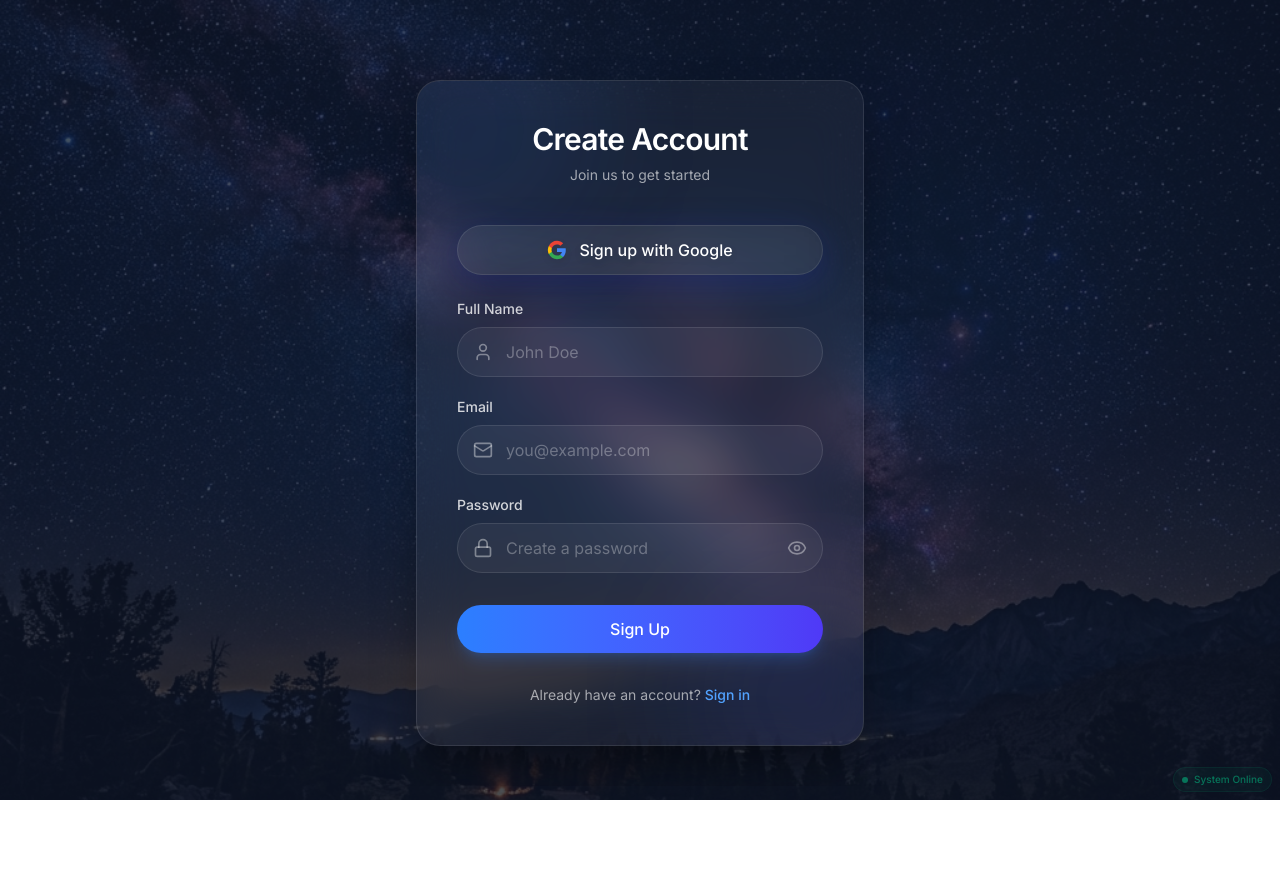
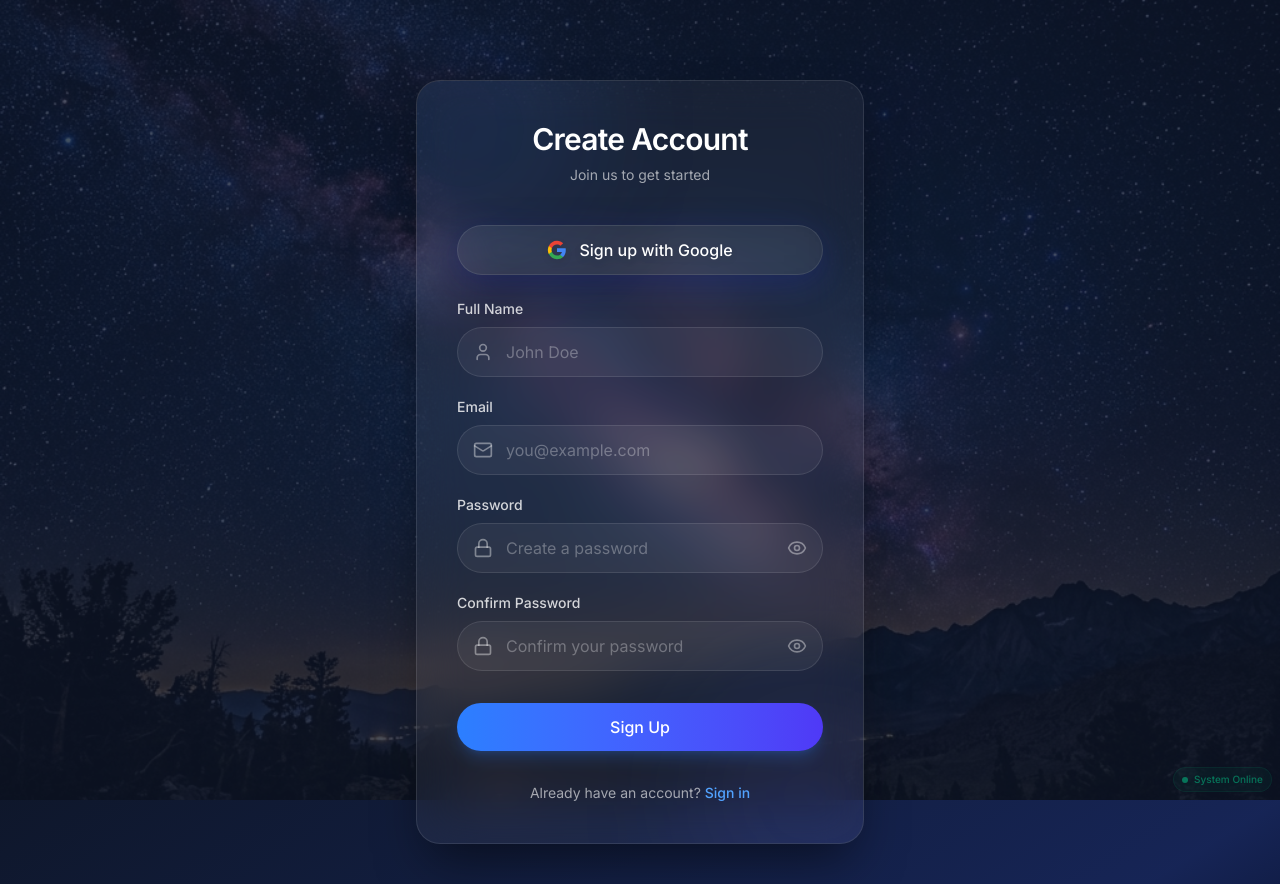
Before and after one commit to banerjee2080/Notes_app, a React (Vite) app in the folder frontend/: page /signup in a window 1280 px wide. Before the commit the page ends 800 px from the top, so only its background shows below. Built offline with nearby package versions, Linux system fonts and the light colour scheme; no server answers.

Commit message:
confirm password

```diff
--- a/frontend/src/pages/SignUpPage.jsx
+++ b/frontend/src/pages/SignUpPage.jsx
@@ -20,8 +20,10 @@ const SignUpPage = () => {
     fullName: "",
     email: "",
     password: "",
+    confirmPassword: "",
   });
   const [showPassword, setShowPassword] = useState(false);
+  const [showConfirmPassword, setShowConfirmPassword] = useState(false);
   const [takeOtp, setTakeOtp] = useState(false);
   const [otp, setOtp] = useState("");
   const [sentOtp, setSentOtp] = useState(null);
@@ -46,6 +48,8 @@ const SignUpPage = () => {
     if (!formData.password) return toast.error("Password is required");
     if (formData.password.length < 6)
       return toast.error("Password must be at least 6 characters");
+    if (formData.password !== formData.confirmPassword)
+      return toast.error("Passwords do not match");
 
     return true;
   };
@@ -230,6 +234,37 @@ const SignUpPage = () => {
                 </div>
               </div>
 
+              <div className="flex flex-col gap-2">
+                <label className="text-sm font-medium text-white/80">
+                  Confirm Password
+                </label>
+                <div className="relative flex items-center">
+                  <div className="absolute left-4 text-white/40">
+                    <Lock className="size-5" />
+                  </div>
+                  <input
+                    type={showConfirmPassword ? "text" : "password"}
+                    placeholder="Confirm your password"
+                    className="w-full pl-12 pr-12 py-3 rounded-full bg-white/5 border border-white/10 text-white placeholder-white/30 focus:outline-none focus:border-blue-400 focus:ring-1 focus:ring-blue-400/50 transition-all duration-300"
+                    value={formData.confirmPassword}
+                    onChange={(e) =>
+                      setFromData({ ...formData, confirmPassword: e.target.value })
+                    }
+                  />
+                  <button
+                    type="button"
+                    className="absolute right-4 text-white/40 hover:text-white/80 transition-colors"
+                    onClick={() => setShowConfirmPassword(!showConfirmPassword)}
+                  >
+                    {showConfirmPassword ? (
+                      <EyeOff className="size-5" />
+                    ) : (
+                      <Eye className="size-5" />
+                    )}
+                  </button>
+                </div>
+              </div>
+
               <button
                 type="submit"
                 className="w-full py-3 px-4 rounded-full mt-8 bg-gradient-to-r from-blue-500 to-indigo-600 hover:from-blue-600 hover:to-indigo-700 text-white font-medium shadow-lg shadow-blue-500/20 hover:shadow-blue-500/40 transition-all duration-300 transform active:scale-[0.98] flex items-center justify-center disabled:opacity-70 disabled:pointer-events-none"
```
